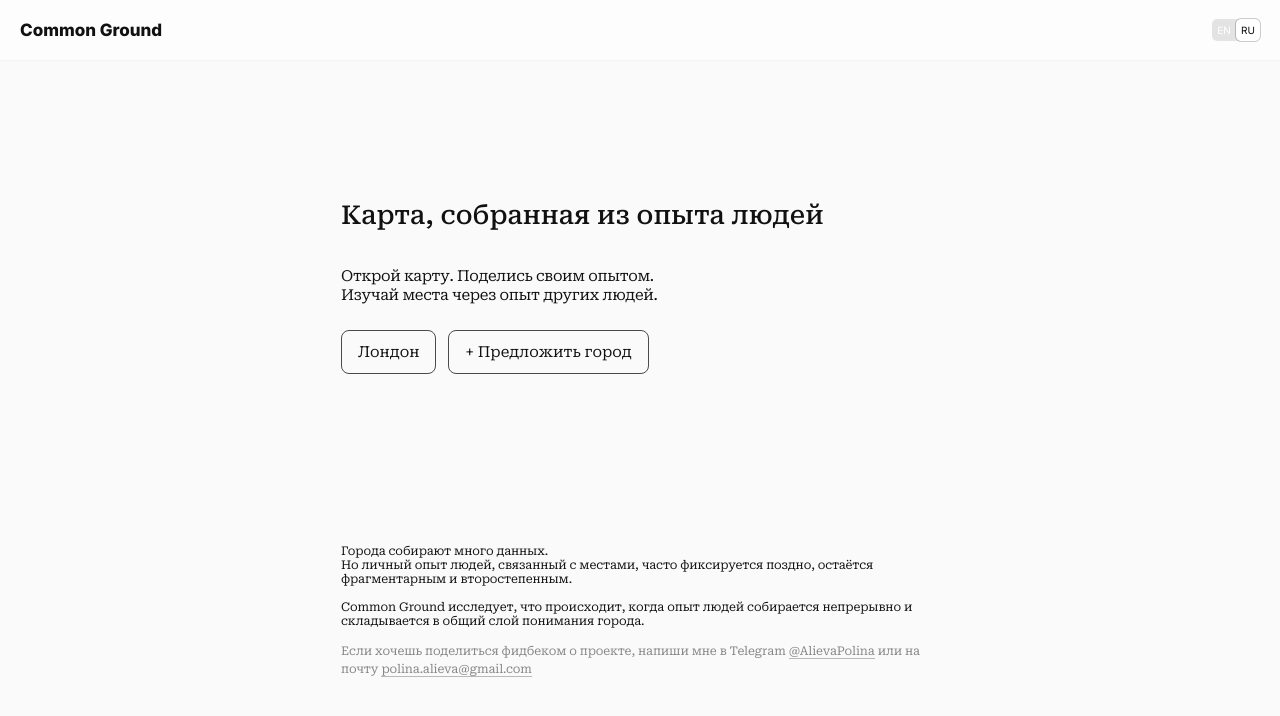
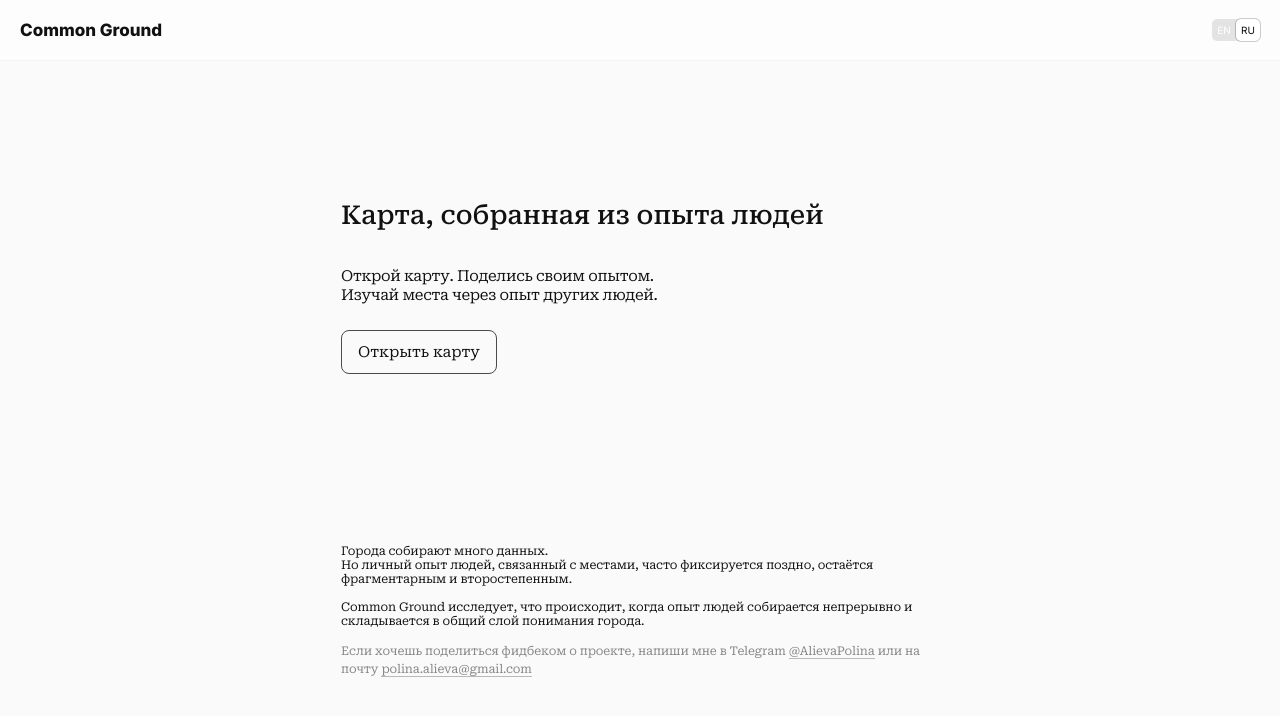
Before and after one commit to polinaalieva/commonground, a React (Vite) app: page /ru in a window 1280 px wide. Shown: the top 716 px of the page. Built offline with nearby package versions, Linux system fonts and the light colour scheme; no server answers.

Commit message:
2.0_explore the map

```diff
--- a/src/components/Map.jsx
+++ b/src/components/Map.jsx
@@ -53,8 +53,8 @@ function Map({ city, cityConfig, pageContent, variant, source, lang }) {
   const userCoords = useRef(null)
   const geoWatchId = useRef(null)
   const centerPinRef = useRef(null)
-  const surveySheetRef = useRef(null)   // для startSelect() — тултип
-  const bottomSheetRef = useRef(null)   // DOM-элемент BottomSheet — для FeedbackCard
+  const surveySheetRef = useRef(null)
+  const bottomSheetRef = useRef(null)
   const selectedFeatureId = useRef(null)
   const dataLoadedRef = useRef(false)
   const emptyTooltipShownRef = useRef(false)
@@ -91,17 +91,12 @@ function Map({ city, cityConfig, pageContent, variant, source, lang }) {
 
   useEffect(() => {
     if (map.current) {
-      map.current.setMaxBounds(null)
       map.current.flyTo({
         center: cityConfig.center,
         zoom: cityConfig.zoom,
         essential: true,
         duration: 2500
       })
-      setTimeout(() => {
-        if (cityConfig.bbox) map.current.setMaxBounds(cityConfig.bbox)
-        else map.current.setMaxBounds(null)
-      }, 2600)
       return
     }
 
@@ -112,7 +107,6 @@ function Map({ city, cityConfig, pageContent, variant, source, lang }) {
       zoom: cityConfig.zoom
     })
 
-    if (cityConfig.bbox) map.current.setMaxBounds(cityConfig.bbox)
     map.current.addControl(new mapboxgl.NavigationControl(), 'top-right')
 
     const geocoder = new MapboxGeocoder({
@@ -126,7 +120,7 @@ function Map({ city, cityConfig, pageContent, variant, source, lang }) {
 
     map.current.on('load', () => {
       loadData()
-      setTimeout(() => requestGeoAuto(), 500)
+      if (city === 'map') setTimeout(() => requestGeoAuto(), 500)
     })
 
     return () => {
--- a/src/config/content.js
+++ b/src/config/content.js
@@ -8,8 +8,7 @@ export const CONTENT = {
       subtitle_header: 'A map of how people experience places',
       title: 'A map of how people experience places',
       subtitle: 'Tap the map. Share your experience.\nExplore places through people’s experiences.',
-      btn_city: 'London',
-      btn_suggest: '+ Suggest city',
+      btn_explore: 'Explore the map',
       body_1: 'Cities collect vast amounts of data.',
       body_2: "Yet people’s lived experience of places often remains fragmented, delayed, and treated as secondary.",
       body_3: 'Common Ground explores what happens when people’s experiences are continuously collected and form a shared layer of understanding about the city.',
@@ -19,8 +18,7 @@ export const CONTENT = {
       subtitle_header: 'Изучай места через опыт людей',
         title: 'Карта, собранная из опыта людей',
       subtitle: 'Открой карту. Поделись своим опытом.\nИзучай места через опыт других людей.',
-      btn_city: 'Лондон',
-      btn_suggest: '+ Предложить город',
+      btn_explore: 'Открыть карту',
       body_1: 'Города собирают много данных.',
       body_2: 'Но личный опыт людей, связанный с местами, часто фиксируется поздно, остаётся фрагментарным и второстепенным.',
       body_3: 'Common Ground исследует, что происходит, когда опыт людей собирается непрерывно и складывается в общий слой понимания города.',
--- a/src/pages/Home.jsx
+++ b/src/pages/Home.jsx
@@ -1,14 +1,11 @@
-import { useState } from 'react'
 import { useLocation } from 'react-router-dom'
 import Header from '../components/Header'
 import CgButton from '../components/ui/Buttons/CgBtn'
 import './Home.css'
-import SuggestCityModal from '../components/BottomSheet/SuggestCityModal'
 import { CONTENT } from '../config/content'
 import ContactBlock from '../components/ui/ContactBlock'
 
 function Home() {
-  const [suggestOpen, setSuggestOpen] = useState(false)
   const { pathname } = useLocation()
   const lang = pathname.startsWith('/ru') ? 'ru' : 'en'
   const c = CONTENT.home[lang]
@@ -31,11 +28,8 @@ function Home() {
 
           <div className="cg-buttons-bleed">
             <div className="cg-buttons">
-              <CgButton to={lang === 'ru' ? '/ru/london' : '/london'}>
-                {c.btn_city}
-              </CgButton>
-              <CgButton onClick={() => setSuggestOpen(true)}>
-                {c.btn_suggest}
+              <CgButton to={lang === 'ru' ? '/ru/map' : '/map'}>
+                {c.btn_explore}
               </CgButton>
             </div>
           </div>
@@ -43,14 +37,11 @@ function Home() {
           <div className="cg-body">
             <p>{c.body_1}<br />{c.body_2}</p>
             <p>{c.body_3}</p>
-           <ContactBlock lang={lang} />
+            <ContactBlock lang={lang} />
           </div>
 
         </div>
       </div>
-
-      <SuggestCityModal isOpen={suggestOpen} onClose={() => setSuggestOpen(false)} />
-
     </div>
   )
 }
```
